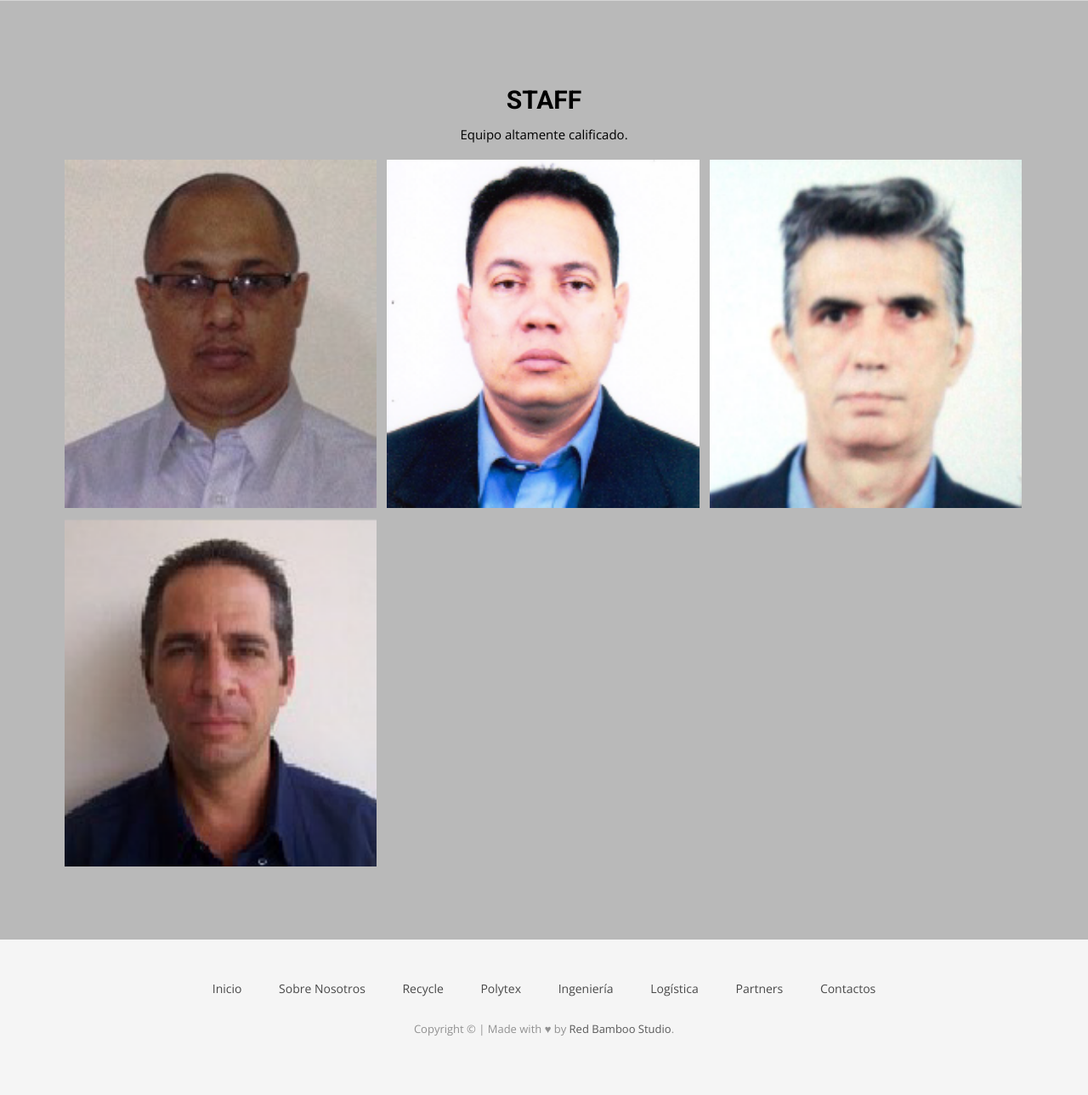
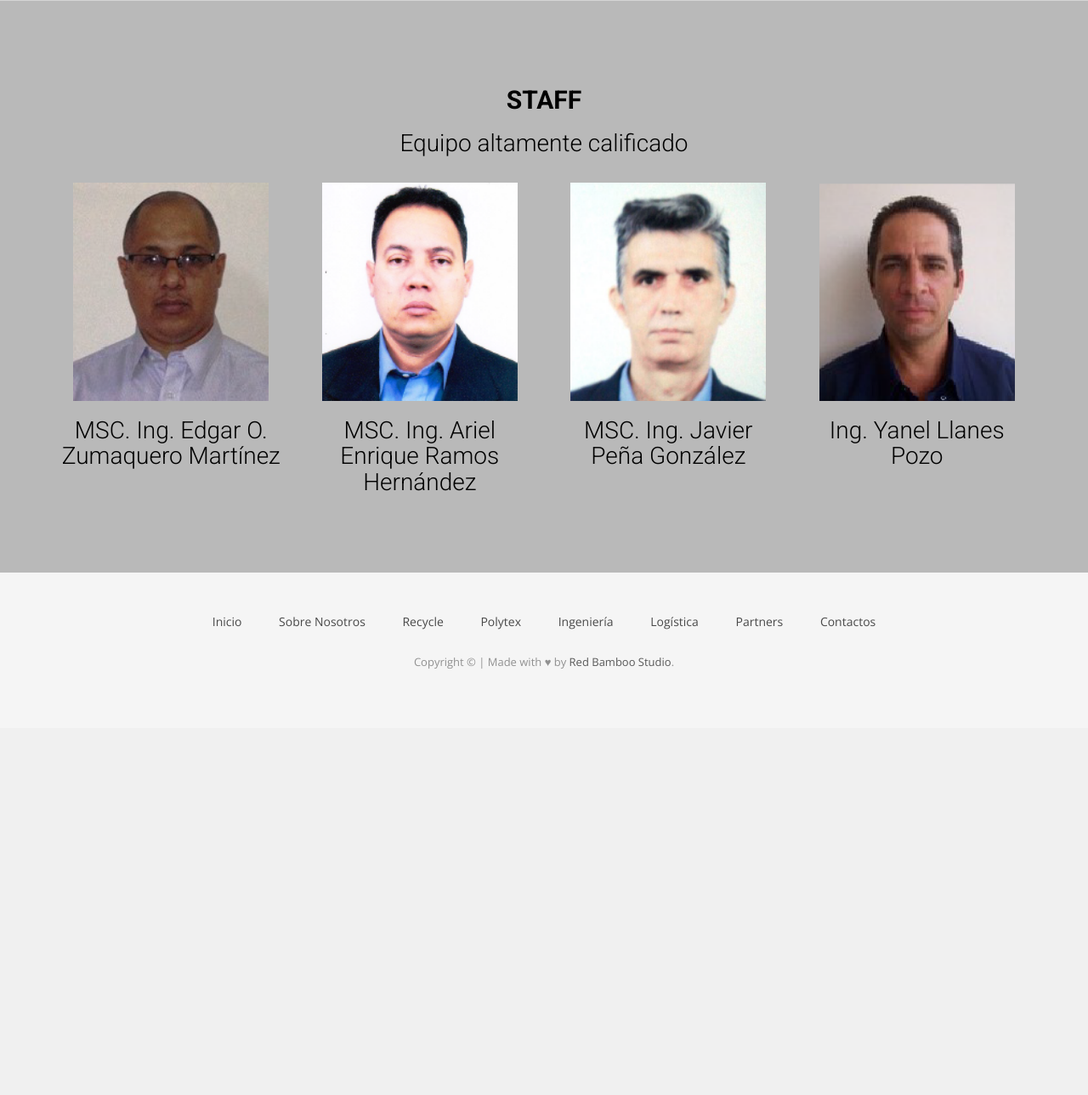
Before and after one commit to juancturcios/New-Esterlich, a PHP site: page /ingenieria.php in a window 1280 px wide. Shown: the part 1785-3074 px from the top of the page at 85% size. After the commit the page ends 2572 px from the top, so only its background shows below. Run offline with PHP 8.4, Linux system fonts and the light colour scheme; some libraries are stand-ins or nearby versions; some web fonts are replaced.

```diff
--- a/footer.html
+++ b/footer.html
@@ -15,7 +15,7 @@
             <li><a href="contacto.php">Contactos</a></li>
           </ul>
         </div>
-        <p>Copyright &copy; | Made with ♥ by <a href="https://www.example.com/">Red Bamboo Studio</a>.</p>
+        <p>Copyright &copy; | Made with ♥ by <a>Red Bamboo Studio</a>.</p>
       </div>
     </div>
   </div>
--- a/ingenieria.php
+++ b/ingenieria.php
@@ -36,6 +36,20 @@
    transform: translate(-50%, -50%);
    -ms-transform: translate(-50%, -50%);
  }
+ a{
+   color: black;
+ }
+ a:hover{
+   color:rgb(100, 103, 105);
+ }
+ /*a img{
+   -webkit-filter: grayscale(100%);
+   filter: grayscale(100%);
+ }
+ a img:hover{
+   -webkit-filter: grayscale(0%);
+   filter: grayscale(0%);
+ }*/
  </style>
         <!-- Slider Start -->
     <section id="global-header" class="header-ingenieria">
@@ -180,83 +194,39 @@
           </div>
         </section>
 
-        <!-- <section class="cuarta-seccion">
-          <div class="container">
-                <img src="img/Ing. Edgar.png" alt="Avatar" class="image" width="300" height="auto">
-                <div class="overlay">
-                  <div class="text">Hello World</div>
-                </div>
-        </div>
-
-        <div class="container">
-              <img src="img/Ing. Edgar.png" alt="Avatar" class="image" width="300" height="auto">
-              <div class="overlay">
-                <div class="text">Hello World</div>
-              </div>
-      </div>
-        </section> -->
-
-
         <section id="portfolio-work" class="cuarta-seccion">
           <div class="container">
-            <h2 class="title-mision">STAFF</h2>
-            <p>Equipo altamente calificado.</p>
             <div class="row">
-              <div class="col-md-12">
-                <div class="block">
+              <h2>STAFF</h2>
+              <h3>Equipo altamente calificado</h3><br>
+              <div class="col-sm-3">
+                <a data-toggle="modal" href="#ing-edgar" >
+                  <img src="img/Ing. Edgar.png" alt="" width="230">
+                    <div class="text-center">
+                      <h3>MSC. Ing. Edgar O. Zumaquero Martínez</h3>
+                    </div>
+                </a>
+              </div>
 
-                  <div class="portfolio-contant">
-                    <ul id="portfolio-contant-active">
-                        <li class="mix">
-                          <a data-toggle="modal" href="#ing-edgar" >
-                            <img src="img/Ing. Edgar.png" alt="" width="42" height="auto">
-                            <div class="overly">
-                              <div class="text-center">
-                                <br><br><br><br><br>
-                                <h2>MSC. Ing. Edgar O. Zumaquero Martínez</h2>
+              <div class="col-sm-3">
+                <a data-toggle="modal" href="#ing-ariel" >
+                  <img src="img/Ing. Ariel.png" alt="" width="230">
+                    <h3>MSC. Ing. Ariel Enrique Ramos Hernández</h3>
+                </a>
+              </div>
 
-                              </div>
-                            </div>
-                          </a>
-                      </li>
-                      <li class="mix">
-                        <a data-toggle="modal" href="#ing-ariel" >
-                          <img src="img/Ing. Ariel.png" alt="">
-                          <div class="overly">
-                            <div class="text-center">
-                              <br><br><br><br><br>
-                              <h2>MSC. Ing. Ariel Enrique Ramos Hernández</h2>
+              <div class="col-sm-3">
+                <a data-toggle="modal" href="#ing-javier" >
+                  <img src="img/Ing. Javi.png" alt="" width="230">
+                    <h3>MSC. Ing. Javier Peña González</h3>
+                </a>
+              </div>
 
-                            </div>
-                          </div>
-                        </a>
-                    </li>
-                    <li class="mix">
-                      <a data-toggle="modal" href="#ing-javier" >
-                        <img src="img/Ing. Javi.png" alt="">
-                        <div class="overly">
-                          <div class="text-center">
-                            <br><br><br><br><br>
-                            <h2>MSC. Ing. Javier Peña González</h2>
-
-                          </div>
-                        </div>
-                      </a>
-                  </li>
-                  <li class="mix">
-                    <a data-toggle="modal" href="#ing-yanel" >
-                      <img src="img/Ing. Yanel.png" alt="">
-                      <div class="overly">
-                        <div class="text-center">
-                          <br><br><br><br><br>
-                          <h2>Ing. Yanel Llanes Pozo</h2>
-                        </div>
-                      </div>
-                    </a>
-                </li>
-                    </ul>
-                  </div>
-                </div>
+              <div class="col-sm-3">
+                <a data-toggle="modal" href="#ing-yanel" >
+                  <img src="img/Ing. Yanel.png" alt="" width="230">
+                      <h3>Ing. Yanel Llanes Pozo</h3>
+                </a>
               </div>
             </div>
           </div>
```
